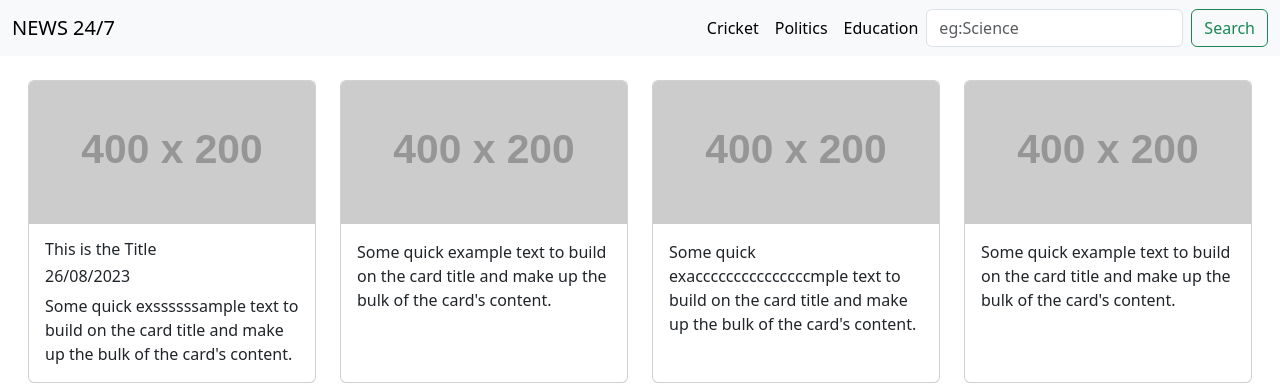
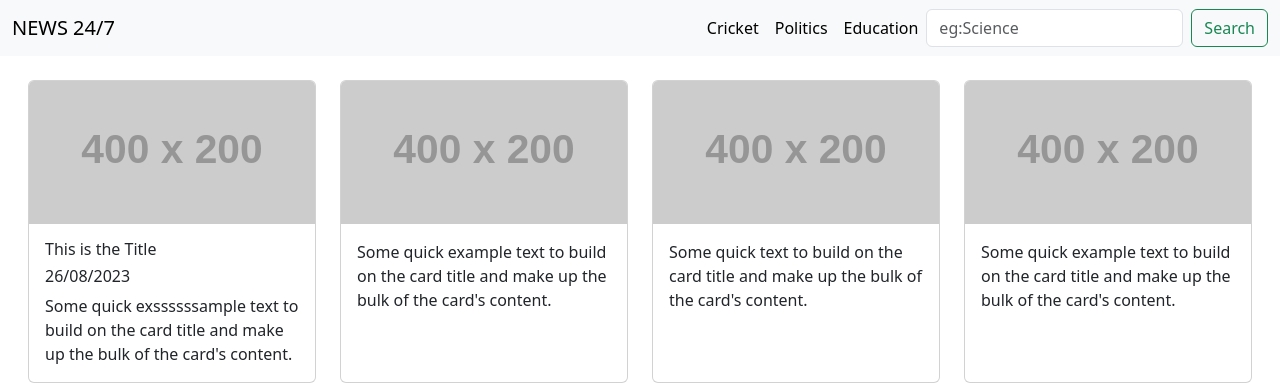
Before and after one commit to Harshathkulal/NewsApp, a plain HTML site: page index.html in a window 1280 px wide. Shown: the top 386 px of the page. Drawn offline with nearby package versions, Linux system fonts and the light colour scheme; placeholder pictures from the web are drawn by us.

Commit message:
test commit

```diff
--- a/index.html
+++ b/index.html
@@ -55,7 +55,7 @@
       <div class="card" style="width: 18rem;">
         <img src="https://via.placeholder.com/400x200" class="card-img-top" alt="News Image">
         <div class="card-body">
-          <p class="card-text">Some quick exacccccccccccccccmple text to build on the card title and make up the bulk of the card's content.</p>
+          <p class="card-text">Some quick text to build on the card title and make up the bulk of the card's content.</p>
         </div>
       </div>
 
```
